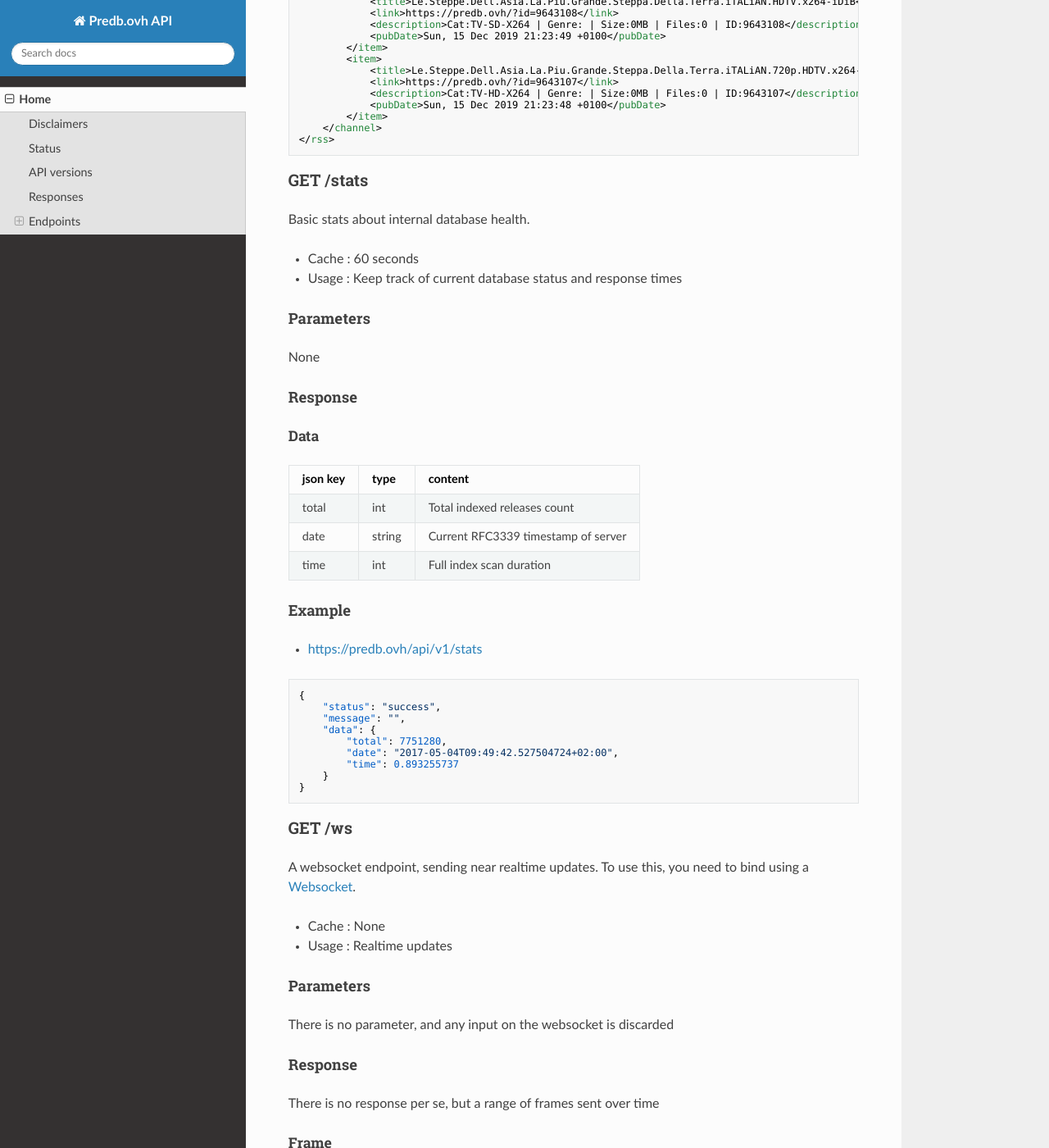
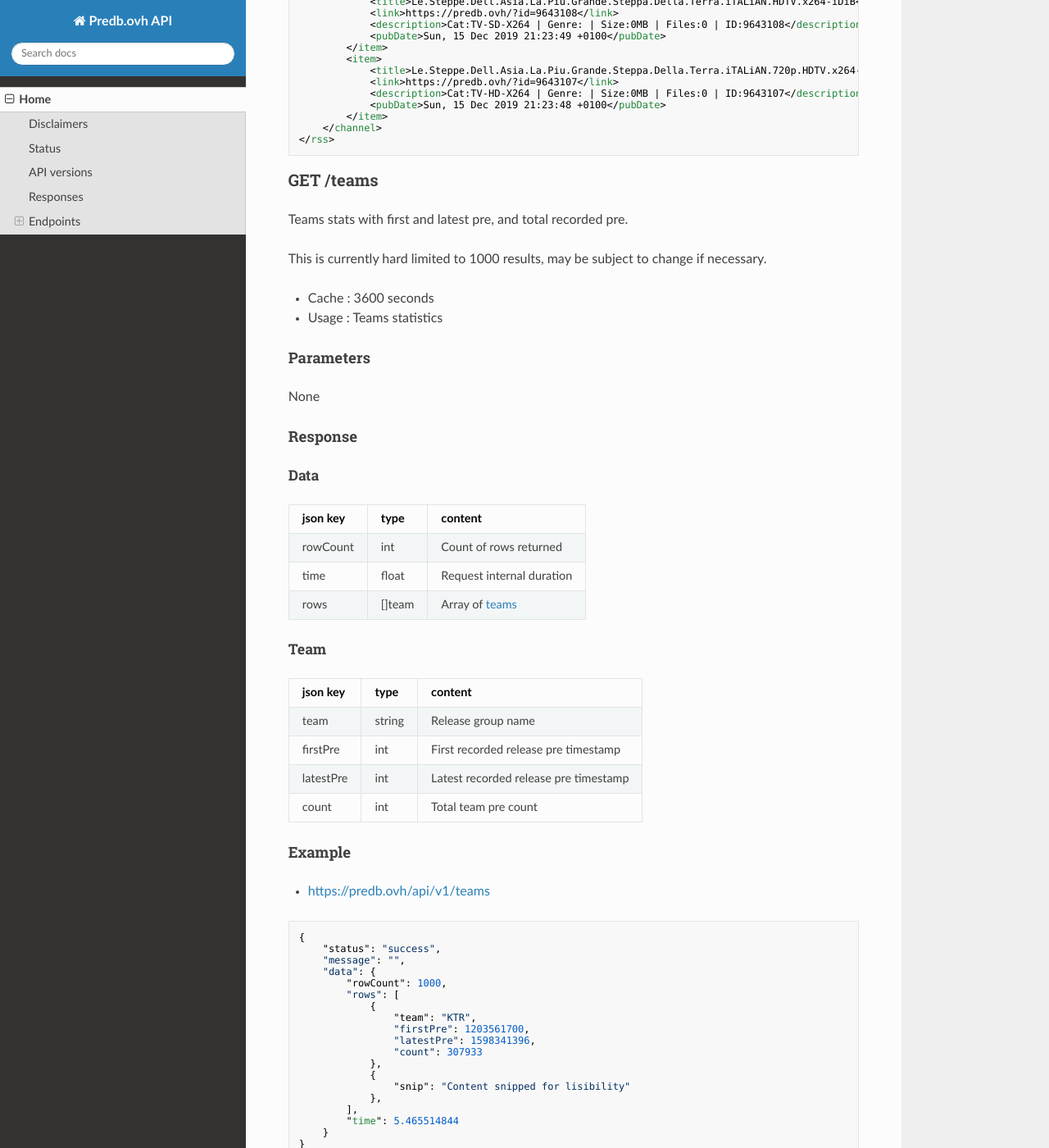
Before and after one commit to predbdotovh/pre-api, an MkDocs documentation site: the page built from docs/index.md, in a window 1280 px wide and 1400 px high, scrolled down 5519 px. Shown: the whole window at 82% size. Built offline with MkDocs 1.6.1, drawn with Linux system fonts in a browser that asks for light colours; nearby versions of some CDN libraries.

Commit message:
Added basic teams stats route
Fixed 1000 results with first pre, latest pre and total pre count

Closes #12, closes #14

````diff
--- a/docs/index.md
+++ b/docs/index.md
@@ -272,6 +272,64 @@ This method is the exact clone of [GET /](#get), formatted using RSS2.0 spec.
 </rss>
 ```
 
+### GET /teams
+
+Teams stats with first and latest pre, and total recorded pre.
+
+This is currently hard limited to 1000 results, may be subject to change if necessary.
+
+- Cache : 3600 seconds
+- Usage : Teams statistics
+
+#### Parameters
+
+None
+
+#### Response
+
+##### Data
+
+| json key | type      | content                       |
+| -------- | --------- | ----------------------------- |
+| rowCount | int       | Count of rows returned        |
+| time     | float     | Request internal duration     |
+| rows     | []team    | Array of [teams](#team)       |
+
+##### Team
+
+| json key  | type      | content                               |
+| --------- | --------- | ------------------------------------- |
+| team      | string    | Release group name                    |
+| firstPre  | int       | First recorded release pre timestamp  |
+| latestPre | int       | Latest recorded release pre timestamp |
+| count     | int       | Total team pre count                  |
+
+#### Example
+
+- [https://predb.ovh/api/v1/teams](https://predb.ovh/api/v1/teams)
+
+```
+{
+    "status": "success",
+    "message": "",
+    "data": {
+        "rowCount": 1000,
+        "rows": [
+            {
+                "team": "KTR",
+                "firstPre": 1203561700,
+                "latestPre": 1598341396,
+                "count": 307933
+            },
+            {
+                "snip": "Content snipped for lisibility"
+            },
+        ],
+        "time": 5.465514844
+    }
+}
+```
+
 ### GET /stats
 
 Basic stats about internal database health.
````
Also changed, not shown: 4 other files.
